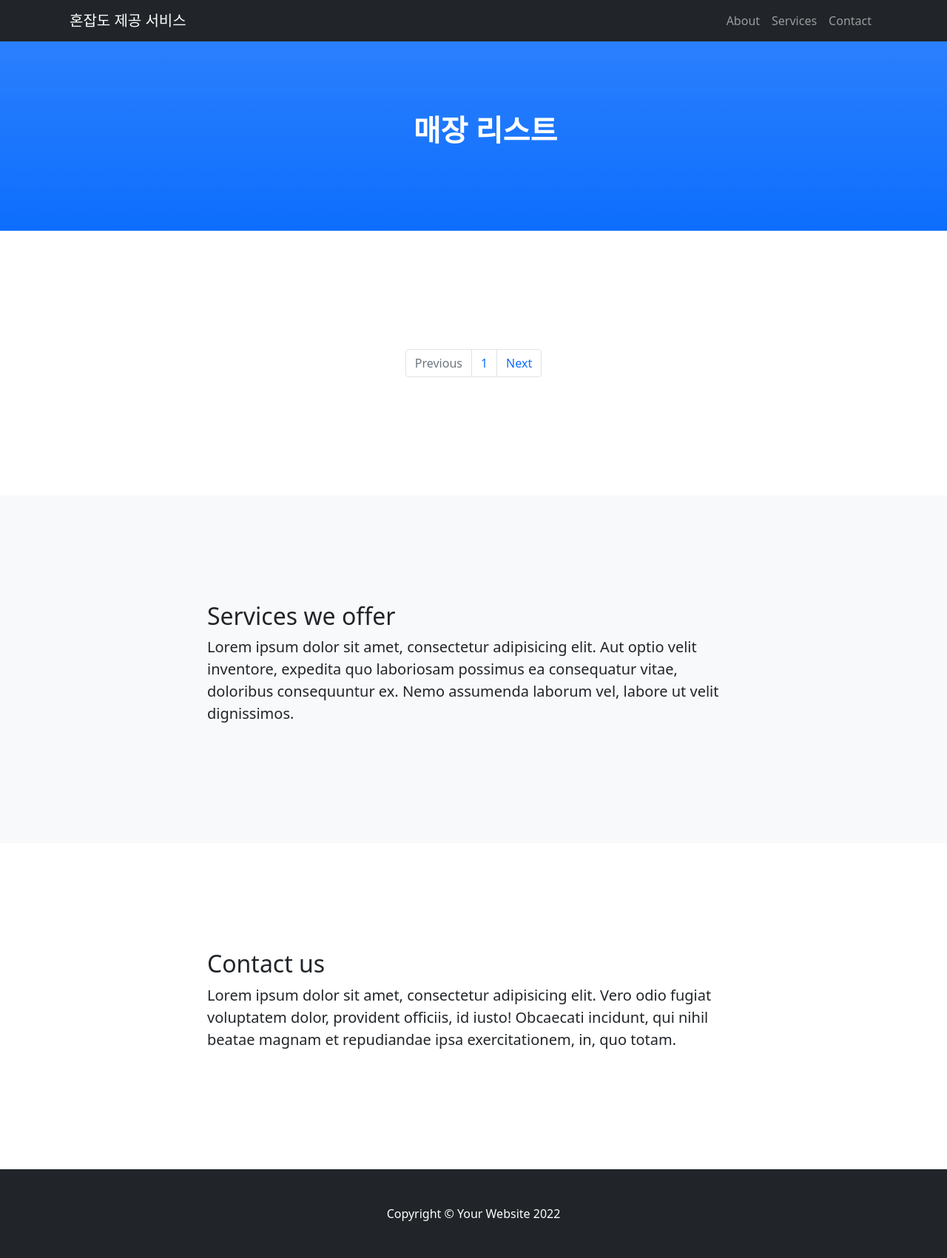
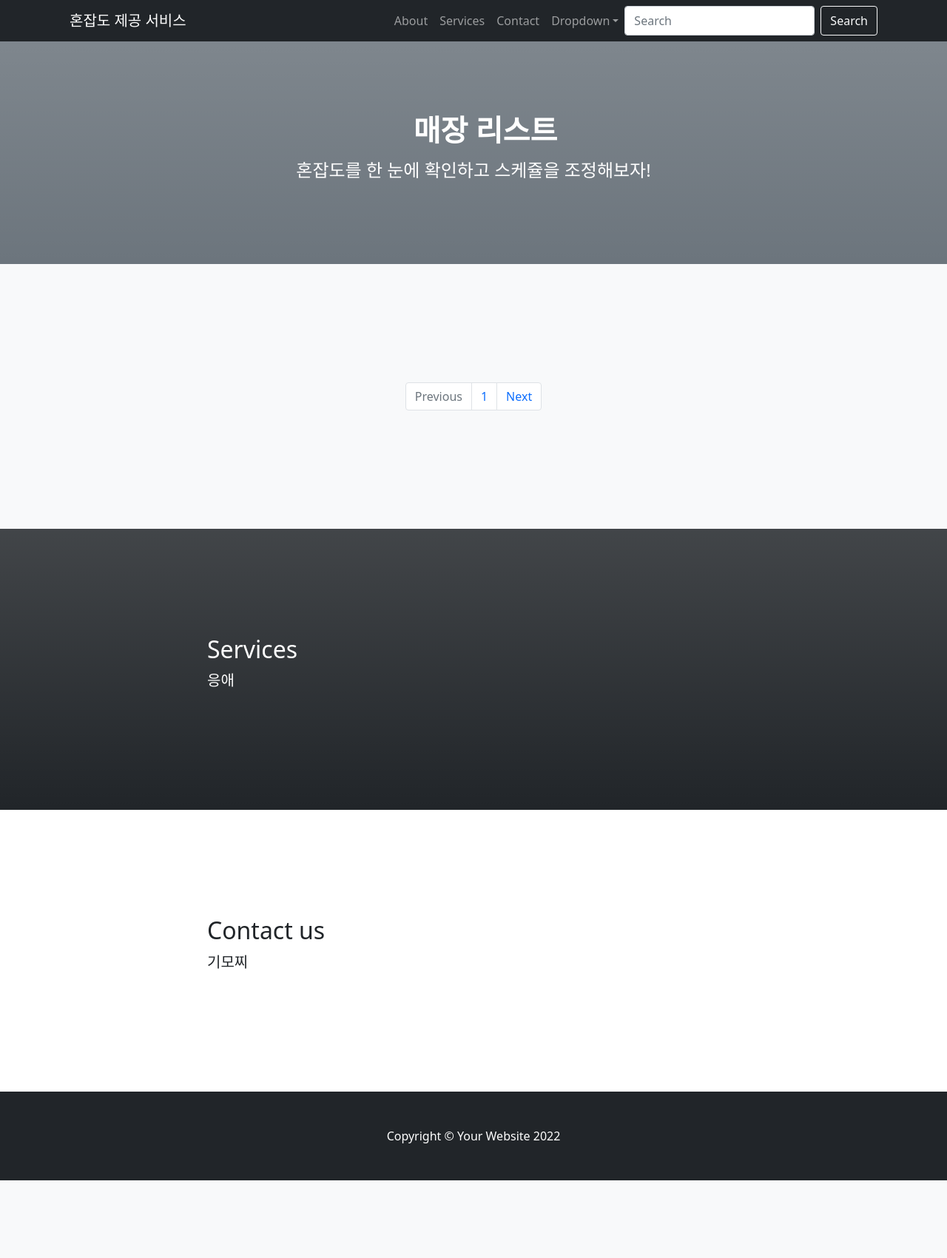
Before and after one commit to Jeong-ki-hun/Hackathon, a Django app: page /ob/ in a window 1280 px wide. Shown: the whole page at 74% size. After the commit the page ends 1596 px from the top, so only its background shows below. Run offline with Django 4.2, Linux system fonts and the light colour scheme; data that the repository does not hold is empty; some libraries are stand-ins or nearby versions.

Commit message:
매장 리스트 페이지 1차 수정

```diff
--- a/object/ob/templates/ob/index_3.html
+++ b/object/ob/templates/ob/index_3.html
@@ -21,43 +21,72 @@
                         <li class="nav-item"><a class="nav-link" href="#about">About</a></li>
                         <li class="nav-item"><a class="nav-link" href="#services">Services</a></li>
                         <li class="nav-item"><a class="nav-link" href="#contact">Contact</a></li>
+                        <li class="nav-item dropdown">
+                            <a class="nav-link dropdown-toggle" href="#" data-bs-toggle="dropdown" aria-expanded="false">Dropdown</a>
+                            <ul class="dropdown-menu">
+                              <li><a class="dropdown-item" href="#">Action</a></li>
+                              <li><a class="dropdown-item" href="#">Another action</a></li>
+                              <li><a class="dropdown-item" href="#">Something else here</a></li>
+                            </ul>
+                        </li>
+                        <form class="d-flex" role="search">
+                            <input class="form-control me-2" type="search" placeholder="Search" aria-label="Search">
+                            <button class="btn btn-outline-light" type="submit">Search</button>
+                        </form>
                     </ul>
                 </div>
             </div>
         </nav>
         <!-- Header-->
-        <header class="bg-primary bg-gradient text-white">
+        <header class="bg-secondary bg-gradient text-white">
             <div class="container px-4 text-center">
                 <h1 class="fw-bolder"><head>
                     <ul>매장 리스트</ul>
                 </head> </h1>
+                <h4>혼잡도를 한 눈에 확인하고 스케쥴을 조정해보자!</h3>
                 <p class="lead">
 
                 </p>
             </div>
         </header>
         <!-- About section-->
-        <section id="about">
+        <section class="bg-light" id="about">
             <div class="container px-4">
                 <div class="row gx-4 justify-content-center">
                     <div class="col-lg-8">
                         <ul>
                             {% for i in data %}
-                            <div class="card bg-primary-100 mb-3">
-                                <img src={{i.image_url}} style="width:806px; height:300px;" class="card-img-top" alt="...">
+                            <div class="card bg-primary-100 mb-3 shadow p-3 mb-5 bg-body rounded">
+                                <img src={{i.image_url}} style="width:775px; height:300px;" class="card-img-top" alt="...">
                                 <div class="card-body">
                                   <h3 class="card-title"><strong>{{i.name}}</strong></h3>
                                   <p class="card-text">{{i.text}}</p>
+
                                   {% if i.status == '혼잡' %}
+                                  <div class="progress">
+                                    <div class="progress-bar bg-danger" role="progressbar" aria-label="Danger example" style="width: 100%" aria-valuenow="100" aria-valuemin="0" aria-valuemax="100"></div>
+                                  </div>
                                   <p class="card-text text-danger"><strong>혼잡도 상태 : {{i.status}}</strong></p>
                                   <a href="/ob/{{i.link}}/" class="btn btn-danger">자세히</a>
+
                                   {% elif i.status == '주의' %}
+                                  <div class="progress">
+                                    <div class="progress-bar bg-warning" role="progressbar" aria-label="Warning example" style="width: 75%" aria-valuenow="75" aria-valuemin="0" aria-valuemax="100"></div>
+                                  </div>
                                   <p class="card-text text-warning"><strong>혼잡도 상태 : {{i.status}}</strong></p>
                                   <a href="/ob/{{i.link}}/" class="btn btn-warning">자세히</a>
+
                                   {% elif i.status == '보통' %}
+                                  <div class="progress">
+                                    <div class="progress-bar bg-primary" role="progressbar" aria-label="Info example" style="width: 50%" aria-valuenow="50" aria-valuemin="0" aria-valuemax="100"></div>
+                                  </div>
                                   <p class="card-text text-primary"><strong>혼잡도 상태 : {{i.status}}</strong></p>
                                   <a href="/ob/{{i.link}}/" class="btn btn-primary">자세히</a>
+
                                   {% else %}
+                                  <div class="progress">
+                                    <div class="progress-bar bg-success" role="progressbar" aria-label="Success example" style="width: 25%" aria-valuenow="25" aria-valuemin="0" aria-valuemax="100"></div>
+                                  </div>
                                   <p class="card-text text-success"><strong>혼잡도 상태 : {{i.status}}</strong></p>
                                   <a href="/ob/{{i.link}}/" class="btn btn-success">자세히</a>
                                   {% endif %}
@@ -81,12 +110,12 @@
             </div>
         </section>
         <!-- Services section-->
-        <section class="bg-light" id="services">
+        <section class="bg-dark bg-gradient text-white" id="services">
             <div class="container px-4">
                 <div class="row gx-4 justify-content-center">
                     <div class="col-lg-8">
-                        <h2>Services we offer</h2>
-                        <p class="lead">Lorem ipsum dolor sit amet, consectetur adipisicing elit. Aut optio velit inventore, expedita quo laboriosam possimus ea consequatur vitae, doloribus consequuntur ex. Nemo assumenda laborum vel, labore ut velit dignissimos.</p>
+                        <h2>Services</h2>
+                        <p class="lead">응애</p>
                     </div>
                 </div>
             </div>
@@ -97,7 +126,7 @@
                 <div class="row gx-4 justify-content-center">
                     <div class="col-lg-8">
                         <h2>Contact us</h2>
-                        <p class="lead">Lorem ipsum dolor sit amet, consectetur adipisicing elit. Vero odio fugiat voluptatem dolor, provident officiis, id iusto! Obcaecati incidunt, qui nihil beatae magnam et repudiandae ipsa exercitationem, in, quo totam.</p>
+                        <p class="lead">기모찌</p>
                     </div>
                 </div>
             </div>
```
